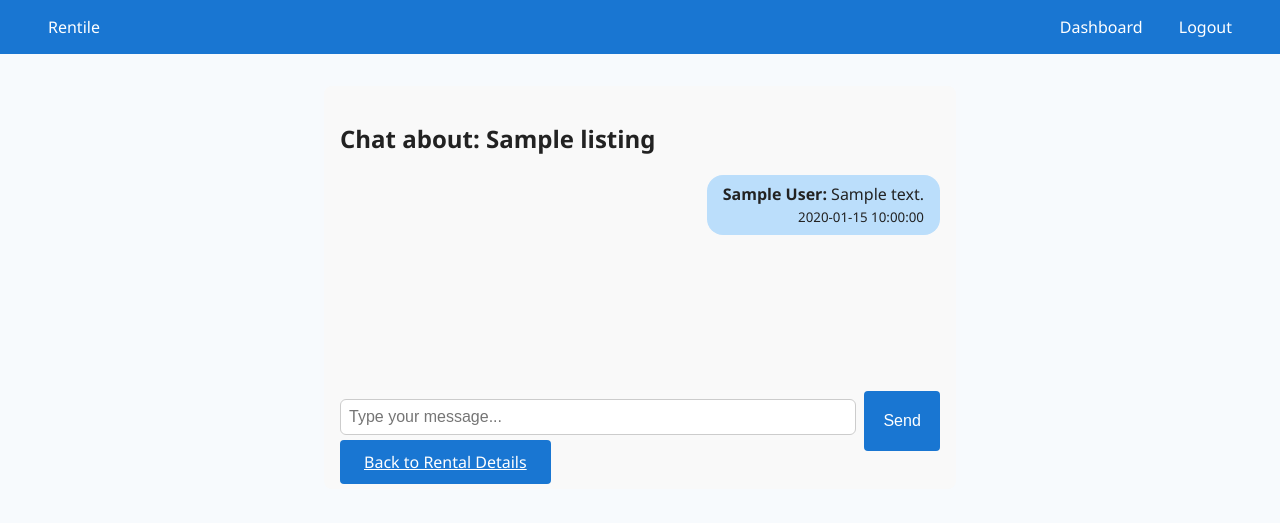
After one commit to EDITH-21/rentile, a PHP site: page /chat.php?listing_id=1 in a window 1280 px wide. The commit adds this page. Shown: the top 523 px of the page. Run offline with PHP 8.4, Linux system fonts and the light colour scheme; the visitor is signed in with stand-in values (Sample User, id 1); tables that the repository leaves empty hold one stand-in row (values such as "Sample post").

Commit message:
Added new and modified files

```diff
--- /dev/null
+++ b/chat.php
@@ -0,0 +1,110 @@
+<?php
+include 'includes/session.php';
+include 'includes/db.php';
+if (!isset($_SESSION['user_id'])) {
+    header('Location: login.php');
+    exit;
+}
+$user_id = $_SESSION['user_id'];
+$listing_id = isset($_GET['listing_id']) ? intval($_GET['listing_id']) : 0;
+if (!$listing_id) {
+    die('Listing not specified.');
+}
+// Get listing and owner
+$stmt = $conn->prepare('SELECT l.*, u.name as owner_name, u.id as owner_id FROM listings l JOIN users u ON l.user_id=u.id WHERE l.id=?');
+$stmt->bind_param('i', $listing_id);
+$stmt->execute();
+$listing = $stmt->get_result()->fetch_assoc();
+$stmt->close();
+if (!$listing) die('Listing not found.');
+$owner_id = $listing['owner_id'];
+// Determine chat partner
+if ($user_id == $owner_id) {
+    // Owner: chat with all renters who messaged
+    $stmt = $conn->prepare('SELECT DISTINCT sender_id FROM messages WHERE listing_id=? AND receiver_id=?');
+    $stmt->bind_param('ii', $listing_id, $owner_id);
+    $stmt->execute();
+    $renters = $stmt->get_result()->fetch_all(MYSQLI_ASSOC);
+    $stmt->close();
+    $chat_with = isset($_GET['renter_id']) ? intval($_GET['renter_id']) : ($renters[0]['sender_id'] ?? 0);
+    if (!$chat_with) die('No renter to chat with.');
+} else {
+    // Renter: chat with owner
+    $chat_with = $owner_id;
+}
+// Handle new message
+if ($_SERVER['REQUEST_METHOD'] === 'POST' && isset($_POST['message']) && trim($_POST['message'])) {
+    $msg = trim($_POST['message']);
+    $stmt = $conn->prepare('INSERT INTO messages (sender_id, receiver_id, listing_id, message) VALUES (?, ?, ?, ?)');
+    $stmt->bind_param('iiis', $user_id, $chat_with, $listing_id, $msg);
+    $stmt->execute();
+    $stmt->close();
+    header('Location: chat.php?listing_id=' . $listing_id . ($user_id == $owner_id ? '&renter_id=' . $chat_with : ''));
+    exit;
+}
+// Fetch messages
+$stmt = $conn->prepare('SELECT m.*, u.name as sender_name FROM messages m JOIN users u ON m.sender_id=u.id WHERE m.listing_id=? AND ((m.sender_id=? AND m.receiver_id=?) OR (m.sender_id=? AND m.receiver_id=?)) ORDER BY m.sent_at ASC');
+$stmt->bind_param('iiiii', $listing_id, $user_id, $chat_with, $chat_with, $user_id);
+$stmt->execute();
+$messages = $stmt->get_result()->fetch_all(MYSQLI_ASSOC);
+$stmt->close();
+?>
+<!DOCTYPE html>
+<html lang="en">
+<head>
+    <meta charset="UTF-8">
+    <title>Chat - <?php echo htmlspecialchars($listing['title']); ?></title>
+    <link rel="stylesheet" href="css/style.css">
+    <style>
+        .chat-box {background:#f9f9f9;padding:1rem;border-radius:8px;max-width:600px;margin:2rem auto;}
+        .msg {margin-bottom:1rem;}
+        .msg.me {text-align:right;}
+        .msg .bubble {display:inline-block;padding:0.5rem 1rem;border-radius:16px;background:#e3f2fd;max-width:70%;}
+        .msg.me .bubble {background:#bbdefb;}
+        .chat-form {display:flex;gap:0.5rem;margin-top:1rem;}
+        .chat-form input[type=text] {flex:1;padding:0.5rem;border-radius:6px;border:1px solid #ccc;}
+        .chat-form button {padding:0.5rem 1.2rem;}
+    </style>
+</head>
+<body>
+<div class="navbar">
+    <div><a href="index.php">Rentile</a></div>
+    <div>
+        <a href="dashboard.php">Dashboard</a>
+        <a href="logout.php">Logout</a>
+    </div>
+</div>
+<div class="chat-box">
+    <h2>Chat about: <?php echo htmlspecialchars($listing['title']); ?></h2>
+    <?php if ($user_id == $owner_id && count($renters) > 1): ?>
+        <form method="get" style="margin-bottom:1rem;">
+            <input type="hidden" name="listing_id" value="<?php echo $listing_id; ?>">
+            <label>Chat with renter:</label>
+            <select name="renter_id" onchange="this.form.submit()">
+                <?php foreach($renters as $r): ?>
+                    <option value="<?php echo $r['sender_id']; ?>" <?php if($chat_with == $r['sender_id']) echo 'selected'; ?>>User #<?php echo $r['sender_id']; ?></option>
+                <?php endforeach; ?>
+            </select>
+        </form>
+    <?php endif; ?>
+    <div style="min-height:200px;">
+        <?php foreach($messages as $m): ?>
+            <div class="msg<?php echo $m['sender_id'] == $user_id ? ' me' : ''; ?>">
+                <div class="bubble">
+                    <b><?php echo htmlspecialchars($m['sender_name']); ?>:</b> <?php echo nl2br(htmlspecialchars($m['message'])); ?><br>
+                    <small><?php echo $m['sent_at']; ?></small>
+                </div>
+            </div>
+        <?php endforeach; ?>
+        <?php if (empty($messages)): ?>
+            <div style="color:#888;">No messages yet.</div>
+        <?php endif; ?>
+    </div>
+    <form method="post" class="chat-form">
+        <input type="text" name="message" placeholder="Type your message..." required autocomplete="off">
+        <button class="btn" type="submit">Send</button>
+    </form>
+    <a href="rental_details.php?id=<?php echo $listing_id; ?>" class="btn" style="margin-top:1rem;">Back to Rental Details</a>
+</div>
+</body>
+</html>
--- a/dashboard.php
+++ b/dashboard.php
@@ -102,6 +102,7 @@ document.addEventListener('DOMContentLoaded', function() {
             <b><?php echo htmlspecialchars($item['title']); ?></b>
             <span class="status-badge <?php echo $item['status']; ?>"><?php echo ucfirst($item['status']); ?></span>
             <a href="edit_item.php?id=<?php echo $item['id']; ?>" class="btn" style="margin-top:0.5rem;">Edit</a>
+            <a href="chat.php?listing_id=<?php echo $item['id']; ?>" class="btn" style="margin-top:0.5rem;background:#4caf50;">Chat</a>
         </div>
     <?php endforeach; else: ?>
         <p>No items listed yet.</p>
@@ -147,7 +148,8 @@ document.addEventListener('DOMContentLoaded', function() {
         <div class="card">
             <b><?php echo htmlspecialchars($r['title']); ?></b><br>
             Rented on: <?php echo $r['rent_date']; ?> | Amount: $<?php echo $r['amount']; ?> | Status: <?php echo ucfirst($r['status']); ?><br>
-            Payment Method: <span style="color:#007bff;"><?php echo htmlspecialchars($r['payment_method'] ?? ''); ?></span>
+            Payment Method: <span style="color:#007bff;"><?php echo htmlspecialchars($r['payment_method'] ?? ''); ?></span><br>
+            <a href="chat.php?listing_id=<?php echo $r['listing_id']; ?>" class="btn" style="margin-top:0.5rem;background:#4caf50;">Chat with Owner</a>
         </div>
     <?php endforeach; else: ?>
         <p>No rentals yet.</p>
```
Also changed, not shown: messages.sql (added, +12 -0 lines).
